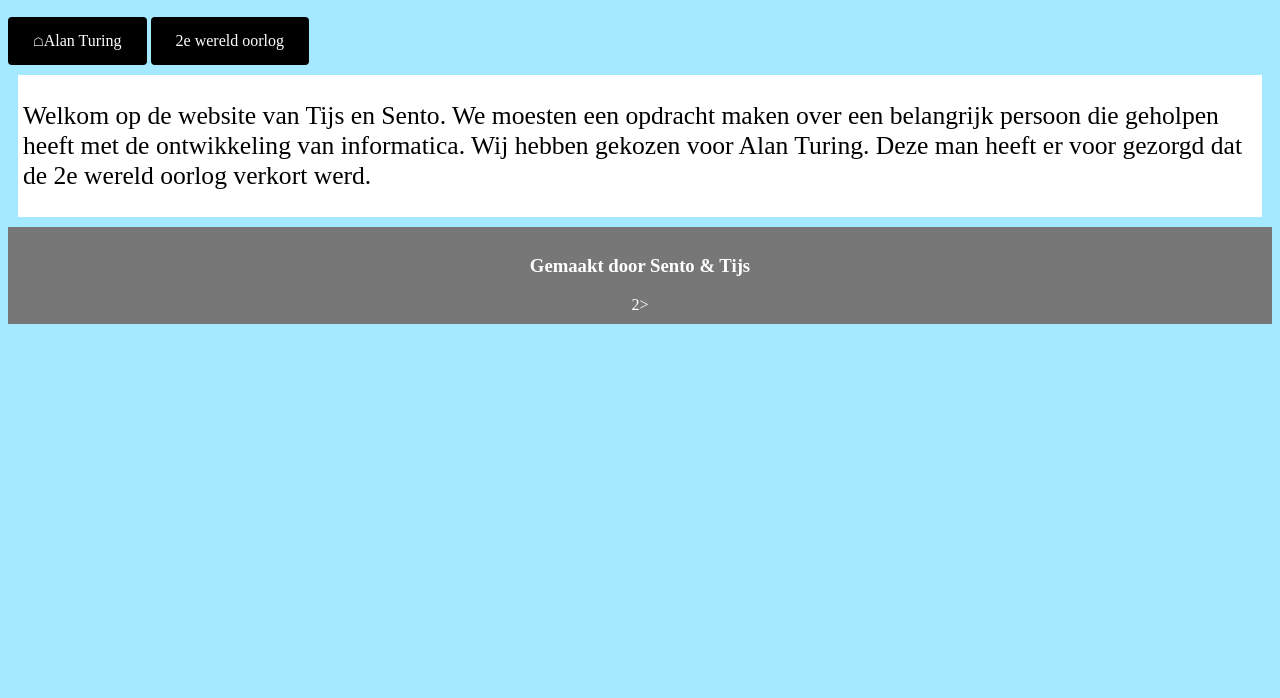
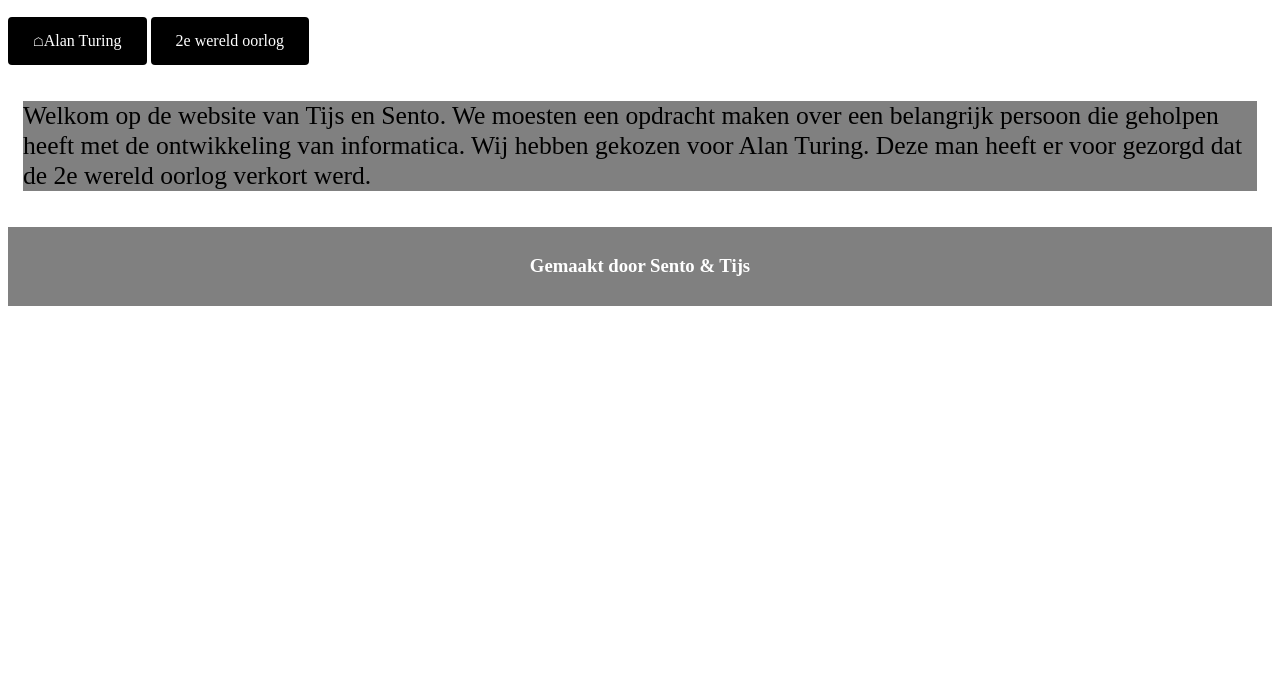
Before and after one commit to tijs1213/Website-Alan-Turing, a plain HTML site: page index.html in a window 1280 px wide. Shown: the part 102-800 px from the top of the page. Drawn offline with Linux system fonts and the light colour scheme.

Commit message:
Update index.html

```diff
--- a/index.html
+++ b/index.html
@@ -38,11 +38,11 @@ a:hover, a:active {
   font-size: 12px;
 }
 p  {
-  background-color: white;
+  background-color: gray;
   font-size: 160%;
 }
 footer {
-  background-color: #777;
+  background-color: gray;
   padding: 10px;
   text-align: center;
   color: white;
@@ -50,7 +50,7 @@ footer {
 </style>
 </head>
 
-<body style="background-color: rgb(164, 233, 255);">
+<body style="background-color: white;">
 
 
 <h1>Alan Turing</h1>
@@ -64,7 +64,7 @@ footer {
 
   </article>
 <footer>
-  <h3>Gemaakt door Sento & Tijs</h3>2>
+  <h3>Gemaakt door Sento & Tijs</h3>
   </footer>
 </body>
 </html>
```
